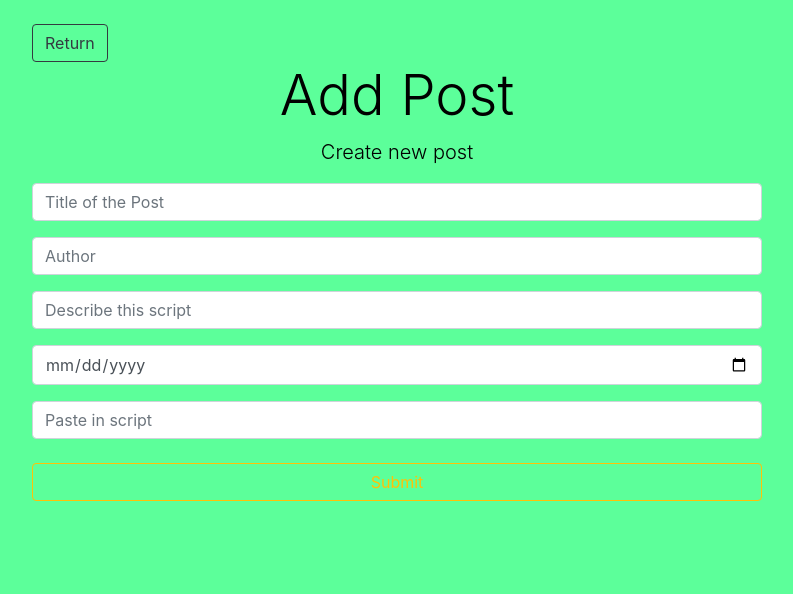
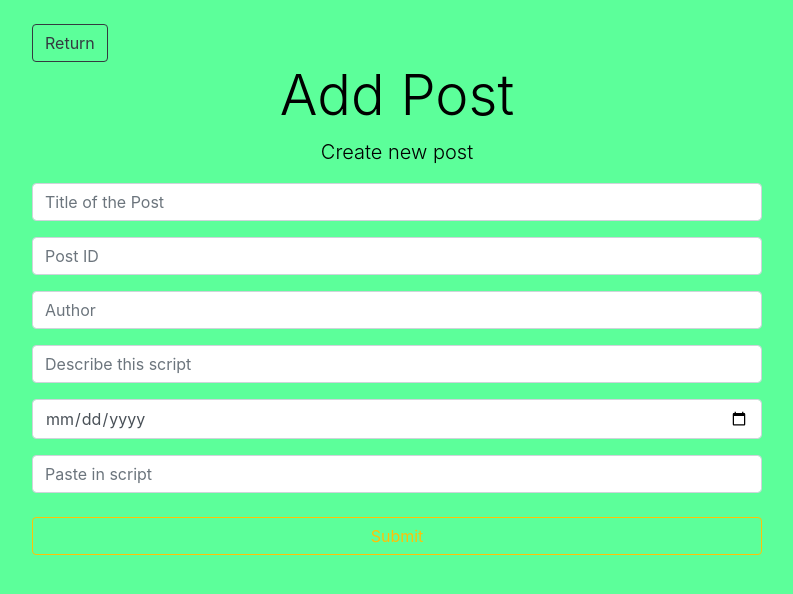
Before and after one commit to dthomas40/g2stack, a React (Create React App) app in the folder g2stack-frontend/: page /create-book in a window 1280 px wide. Shown: the top 594 px of the page, without its empty margins (243-1036 px from the left). Built offline with nearby package versions, Linux system fonts and the light colour scheme.

Commit message:
redid post id input

```diff
--- a/g2stack-frontend/src/components/CreateBook.js
+++ b/g2stack-frontend/src/components/CreateBook.js
@@ -80,18 +80,16 @@
                   />
                 </div>
 
-                {/* <div className='form-group'>
+                <div className='form-group'>
                   <input
-                    // hidden
                     type='text'
                     placeholder='Post ID'
                     name='isbn'
                     className='form-control'
                     value={this.state.isbn}
-                    // value= '0000000000'
                     onChange={this.onChange}
                   />
-                </div> */}
+                </div>
 
                 <div className='form-group'>
                   <input
```
